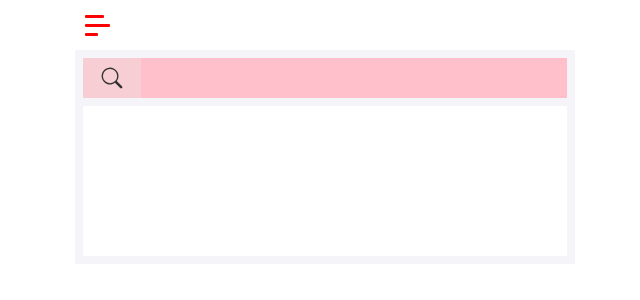
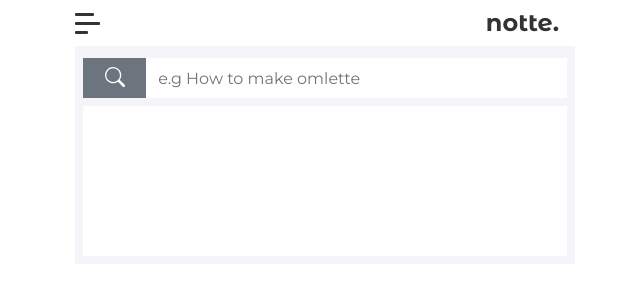
Before and after one commit to thoriq-project/note-app, a Vue app: page / in a window 1280 px wide. Shown: the top 300 px of the page, without its empty margins (315-955 px from the left). Built offline with nearby package versions, Linux system fonts and the light colour scheme; a web font is replaced by a local one.

Commit message:
repair navbar and adding search field

```diff
--- a/public/index.html
+++ b/public/index.html
@@ -7,6 +7,7 @@
     <link rel="icon" href="<%= BASE_URL %>favicon.ico" />
     <title><%= htmlWebpackPlugin.options.title %></title>
     <!-- Fonts -->
+
     <link rel="preconnect" href="https://fonts.googleapis.com" />
     <link rel="preconnect" href="https://fonts.gstatic.com" crossorigin />
     <link
--- a/public/main.css
+++ b/public/main.css
@@ -1,4 +1,7 @@
 * {
   padding: 0;
   margin: 0;
+  display: flex;
+
+  align-items: center;
 }
--- a/src/components/BurgerToggle.vue
+++ b/src/components/BurgerToggle.vue
@@ -23,7 +23,6 @@ export default {
 .burger-toggle {
   width: 25px;
   height: 21px;
-
   display: flex;
   flex-direction: column;
   justify-content: space-between;
@@ -35,7 +34,7 @@ export default {
   display: block;
   height: 3px;
   border-radius: 1px;
-  background-color: red;
+  background-color: #333333;
   transition: 0.5s;
 }
 
--- a/src/components/Navbar.vue
+++ b/src/components/Navbar.vue
@@ -1,9 +1,11 @@
 <template>
-  <div class="navigation">
-    <div class="nav-bar">
+  <div class="navbar fixed-top">
+    <div class="container">
       <BurgerToggle v-b-toggle.sidebar></BurgerToggle>
-      <Sidebar />
-      <div class="brand"><a href="#">notte.</a></div>
+      <Sidebar></Sidebar>
+      <div class="navbar-brand">
+        <router-link to="/">notte.</router-link>
+      </div>
     </div>
   </div>
 </template>
@@ -20,33 +22,21 @@ export default {
 </script>
 
 <style scoped>
-.navigation {
+.navbar {
   background-color: white;
   padding: 0px 10px;
-  height: 50px;
-  width: 100%;
-  position: fixed;
 }
 
-.nav-bar {
-  width: 100%;
-  height: 100%;
-  display: flex;
-  justify-content: space-between;
-  align-items: center;
+.container {
+  max-width: 500px;
+  padding: 0px;
 }
 
-.brand a {
+a {
+  text-decoration: none;
+  font-size: 1.5rem;
+  color: var(--font-color);
+  font-weight: bold;
   font-family: "Montserrat Alternates", sans-serif;
-  font-size: 1.8rem;
-  font-weight: bold;
-  text-decoration: none;
-  color: var(--font-color);
-}
-
-.button-burger {
-  height: 80%;
-  width: 100px;
-  background-color: yellow;
 }
 </style>
--- /dev/null
+++ b/src/components/SearchField.vue
@@ -0,0 +1,81 @@
+<template>
+  <div class="search-field mt-2">
+    <!-- <div class="form-wrapper container-fluid h100 d-flex align-items-center">
+      <b-form inline>
+        <b-button type="submit">Search</b-button>
+        <b-form-input id="search-input" placeholder="e.g How to make omlette"></b-form-input>
+      </b-form>
+    </div> -->
+    <b-form class="d-flex align-items-center">
+      <div class="button-wrapper">
+        <b-button type="submit" @submit.prevent>
+          <b-icon icon="search" scale="1"></b-icon>
+        </b-button>
+      </div>
+      <div class="input-wrapper">
+        <b-form-input id="search-input" placeholder="e.g How to make omlette"></b-form-input>
+      </div>
+    </b-form>
+  </div>
+</template>
+
+<script>
+export default {};
+</script>
+
+<style scoped>
+.search-field {
+  width: 100%;
+  height: 40px;
+  background-color: pink;
+  display: flex;
+  justify-content: space-between;
+}
+
+form {
+  width: 100%;
+}
+
+.button-wrapper {
+  width: 15%;
+  height: 100%;
+}
+
+.button-wrapper button {
+  width: 100%;
+  height: 100%;
+  border-radius: 0px;
+}
+
+button:active {
+  border: none;
+  box-shadow: none;
+  outline: none;
+}
+
+.input-wrapper {
+  width: 100%;
+  height: 100%;
+}
+
+input {
+  width: 100%;
+  height: 100%;
+  border-radius: 0px;
+}
+
+.form-control:focus {
+  border: none;
+  box-shadow: none;
+}
+
+.form-control:invalid {
+  border: none;
+  box-shadow: none;
+}
+
+.form-control:valid {
+  border: none;
+  box-shadow: none;
+}
+</style>
--- a/src/views/Home.vue
+++ b/src/views/Home.vue
@@ -2,11 +2,7 @@
   <div class="home">
     <Navbar />
     <div class="home-body px-2 pb-2">
-      <div class="search-field mt-2">
-        <div class="search-button">
-          <b-icon icon="search" scale="1.3"></b-icon>
-        </div>
-      </div>
+      <SearchField />
       <div class="note-card mt-2"></div>
     </div>
   </div>
@@ -14,9 +10,10 @@
 
 <script>
 import Navbar from "@/components/Navbar.vue";
+import SearchField from "@/components/SearchField.vue";
 export default {
   name: "Home",
-  components: { Navbar },
+  components: { Navbar, SearchField },
 };
 </script>
 
@@ -26,21 +23,6 @@ export default {
   background-color: var(--main-color);
 }
 
-.search-field {
-  width: 100%;
-  height: 40px;
-  background-color: pink;
-}
-
-.search-button {
-  height: 100%;
-  width: 12%;
-  background-color: rgb(248, 206, 213);
-  display: flex;
-  justify-content: center;
-  align-items: center;
-}
-
 .note-card {
   width: 100%;
   height: 150px;
```
